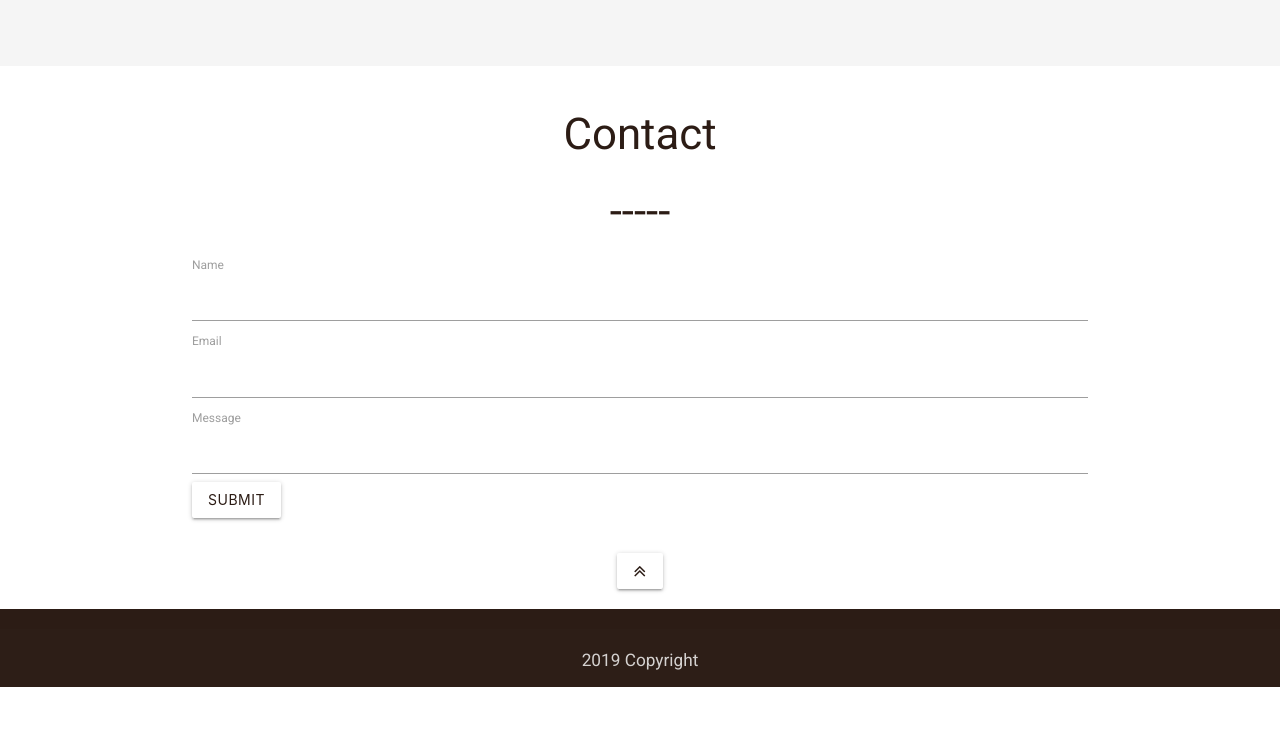
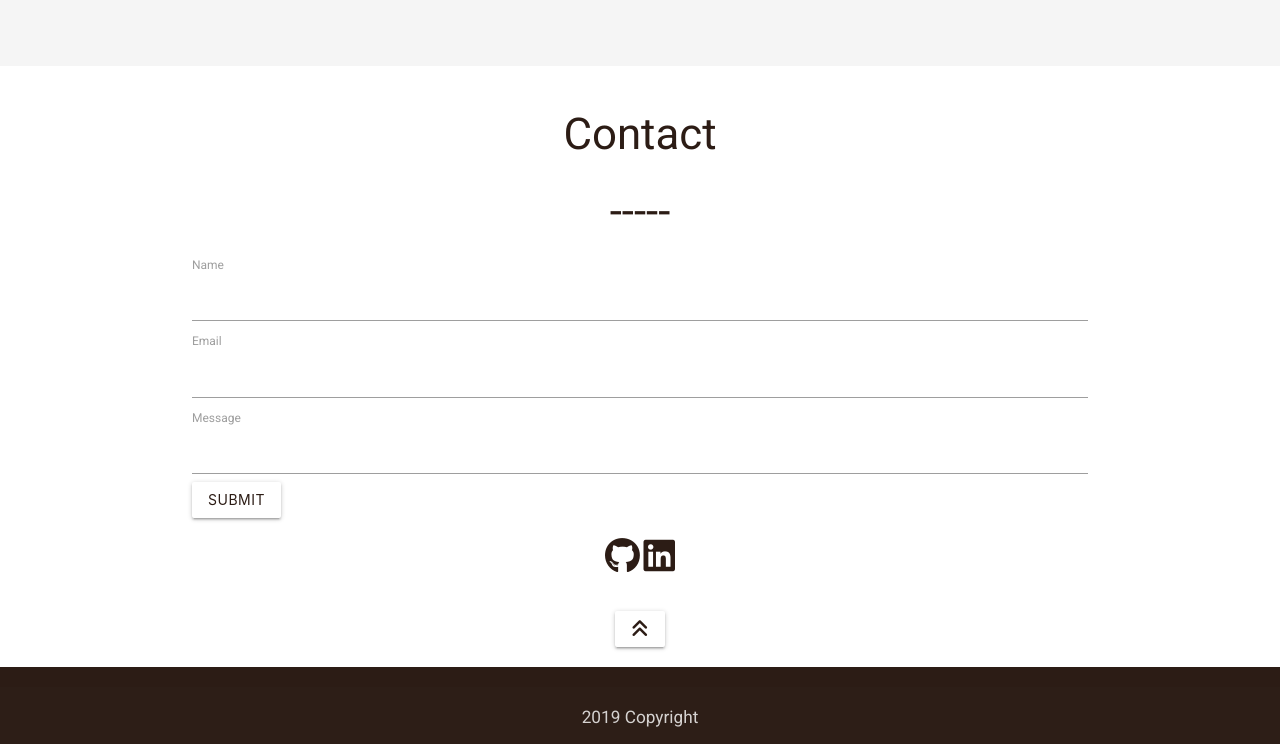
Before and after one commit to shwetakelkar/Portfolio_updated, a website: page public/index.html in a window 1280 px wide. Shown: the part 2466-3210 px from the top of the page. Before the commit the page ends 3153 px from the top, so only its background shows below. Drawn offline with nearby package versions, Linux system fonts and the light colour scheme.

Commit message:
changes maded for contacts

```diff
--- a/public/assets/css/style.css
+++ b/public/assets/css/style.css
@@ -128,6 +128,9 @@ body{
     margin-right: 20px;
 
 }
+.fab{
+    color: rgb(44, 28, 21);
+}
 
 
   @media screen and (max-width: 601px) {
--- a/public/index.html
+++ b/public/index.html
@@ -8,6 +8,7 @@
         <link href="https://fonts.googleapis.com/css?family=Roboto&display=swap" rel="stylesheet">
         <link rel="stylesheet" href="https://cdnjs.cloudflare.com/ajax/libs/font-awesome/4.7.0/css/font-awesome.min.css">
         <link rel="stylesheet" href="https://cdnjs.cloudflare.com/ajax/libs/materialize/1.0.0/css/materialize.min.css">
+        <script src='https://kit.fontawesome.com/a076d05399.js'></script>
         <script src="https://cdnjs.cloudflare.com/ajax/libs/materialize/1.0.0/js/materialize.min.js"></script>
         <script src="https://code.jquery.com/jquery.js"></script>
     </head>
@@ -41,6 +42,7 @@
                     <h4>About Me</h4>
                     <div>I am a Full stack developer. I have passion for solving problems
                         and creating intuitive, dynamic user experiences..</div>
+                        <div> for more detaills check resume here <a href="https://drive.google.com/file/d/1meI7NBJRQelDpHjvSTUQXhGYZDhKAsMa/view?usp=sharing"><i class="fab fa-google-drive" style='font-size:36px'></i></a></div>
                 </div>
                 <div class="col l6 s12 m12">
                     <h6>HTML<span class="vc_label_units">90%</span></h6>
@@ -229,6 +231,10 @@
                         <button class="submit btn">Submit</button>
                     </form>
                 </div>
+                <div class="row center-align">
+                    <a href="https://github.com/shwetakelkar"><i class='fab fa-github' style='font-size:36px;'></i></a>
+                    <a href="https://www.linkedin.com/in/shweta-gupta-662ab814/"><i class='fab fa-linkedin' style='font-size:36px'></i></a>
+                </div>
 
             </div>
         </div>
```
